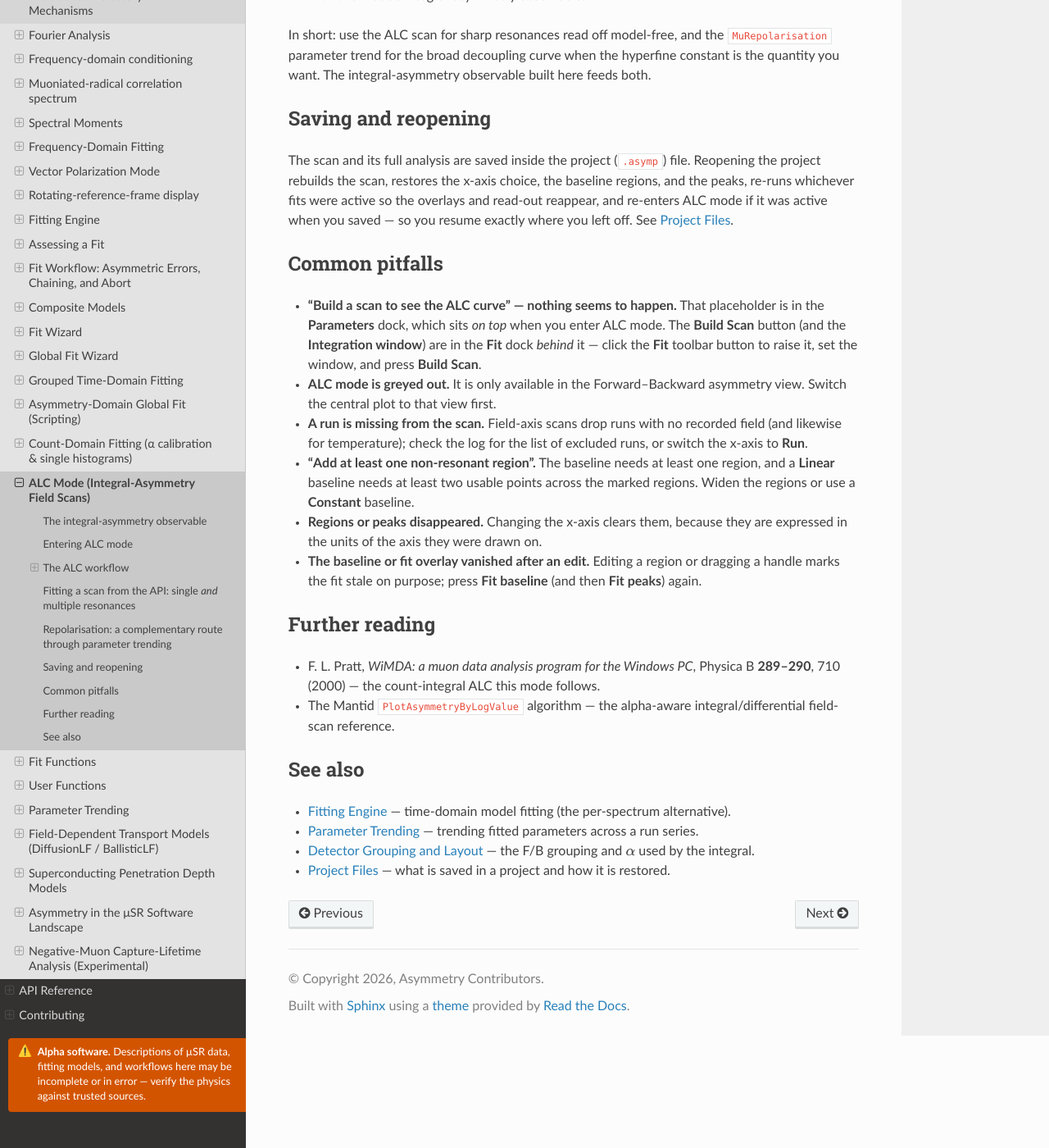
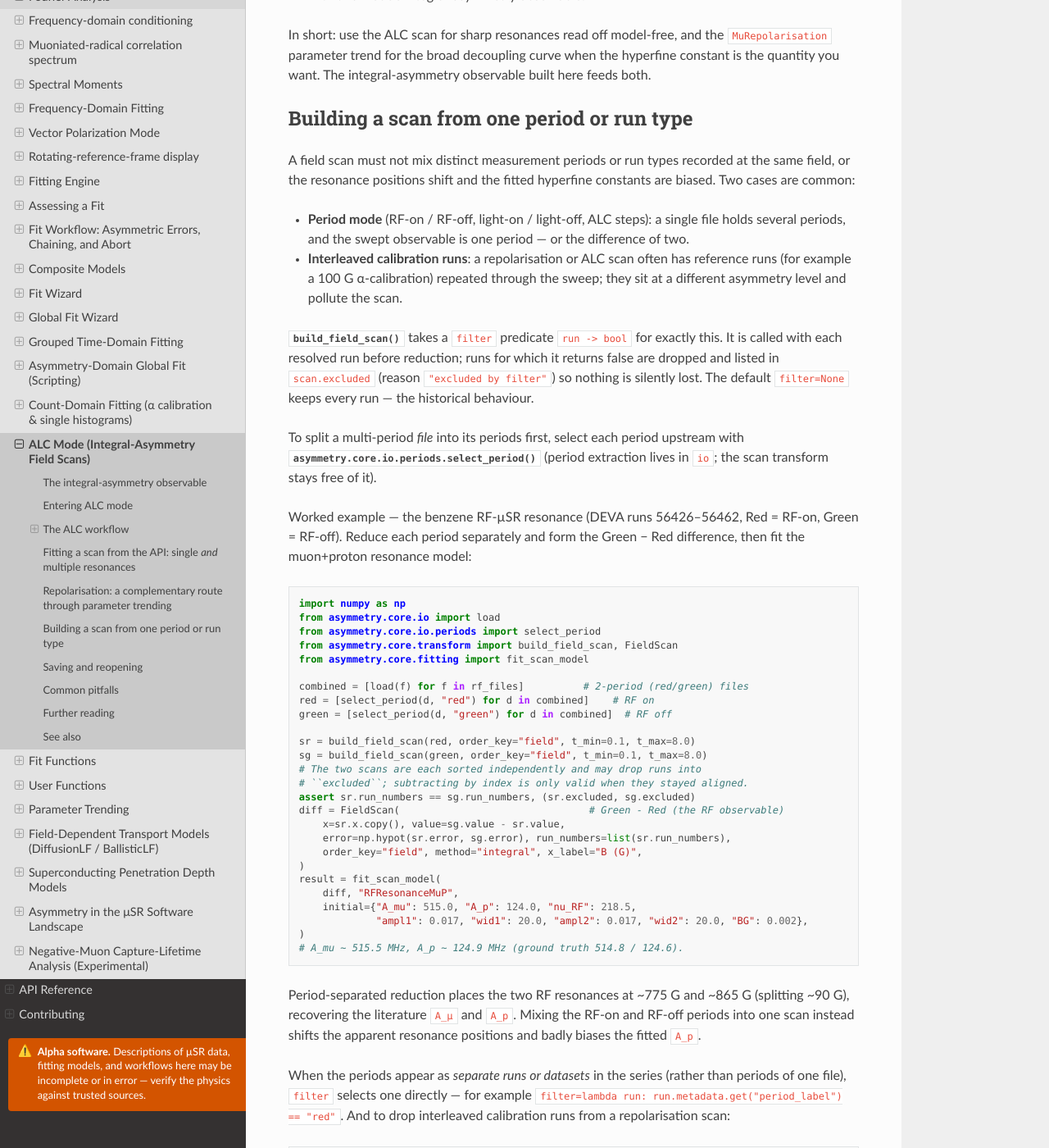
Before and after one commit to BenHuddart/asymmetry, a Sphinx documentation site: the page built from docs/user_guide/alc_mode.rst, in a window 1280 px wide and 1400 px high, scrolled down 5156 px. Shown: the whole window at 82% size. Built offline with Sphinx 7.4.7 and the Read the Docs theme 3.1.0, drawn with Linux system fonts in a browser that asks for light colours; some of the changed text lies outside the part shown.

Commit message:
Add period/run-type filter to build_field_scan (#85)
A field scan must not mix distinct measurement periods or run types
recorded at the same field — doing so shifts resonance positions and
biases the fitted hyperfine constants. In the benzene RF-µSR example,
mixing RF-on/RF-off periods drives the extracted A_p far from the
ground-truth 124.6 MHz; a repolarisation scan is similarly polluted by
interleaved 100 G α-calibration runs sitting at a different asymmetry
level than the signal runs.

`build_field_scan` gains an optional `filter` predicate (`run -> bool`),
applied to each resolved Run before reduction. Runs for which it returns
false are dropped and recorded in `scan.excluded` (reason
"excluded by filter") so nothing is silently lost; a predicate that
raises excludes only that run. Default `filter=None` keeps every run —
byte-for-byte the historical behaviour.

A general predicate (rather than a `period=` selector) keeps the layering
invariant intact: `transform` must not import `asymmetry.core.io`, so
in-file period extraction stays upstream via
`asymmetry.core.io.periods.select_period`, documented with a worked
benzene-RF snippet in alc_mode.rst.

Validated against the benzene RF corpus (DEVA runs 56426–56462): the
period-separated Green−Red difference scan resolves the two RF resonances
at ~775 G and ~865 G and fits to A_µ = 515.5 MHz, A_p = 124.9 MHz
(ground truth 514.8 / 124.6 MHz).

Co-authored-by: Claude Opus 4.8 (1M context) <noreply@anthropic.com>

```diff
--- a/docs/user_guide/alc_mode.rst
+++ b/docs/user_guide/alc_mode.rst
@@ -265,6 +265,78 @@ In short: use the ALC scan for sharp resonances read off model-free, and the
 hyperfine constant is the quantity you want. The integral-asymmetry observable
 built here feeds both.
 
+Building a scan from one period or run type
+-------------------------------------------
+
+A field scan must not mix distinct measurement periods or run types recorded at
+the same field, or the resonance positions shift and the fitted hyperfine
+constants are biased. Two cases are common:
+
+* **Period mode** (RF-on / RF-off, light-on / light-off, ALC steps): a single
+  file holds several periods, and the swept observable is one period — or the
+  difference of two.
+* **Interleaved calibration runs**: a repolarisation or ALC scan often has
+  reference runs (for example a 100 G α-calibration) repeated through the sweep;
+  they sit at a different asymmetry level and pollute the scan.
+
+:func:`~asymmetry.core.transform.build_field_scan` takes a ``filter`` predicate
+``run -> bool`` for exactly this. It is called with each resolved run before
+reduction; runs for which it returns false are dropped and listed in
+``scan.excluded`` (reason ``"excluded by filter"``) so nothing is silently lost.
+The default ``filter=None`` keeps every run — the historical behaviour.
+
+To split a multi-period *file* into its periods first, select each period
+upstream with :func:`asymmetry.core.io.periods.select_period`
+(period extraction lives in ``io``; the scan transform stays free of it).
+
+Worked example — the benzene RF-µSR resonance (DEVA runs 56426–56462, Red =
+RF-on, Green = RF-off). Reduce each period separately and form the Green − Red
+difference, then fit the muon+proton resonance model:
+
+.. code-block:: python
+
+   import numpy as np
+   from asymmetry.core.io import load
+   from asymmetry.core.io.periods import select_period
+   from asymmetry.core.transform import build_field_scan, FieldScan
+   from asymmetry.core.fitting import fit_scan_model
+
+   combined = [load(f) for f in rf_files]          # 2-period (red/green) files
+   red = [select_period(d, "red") for d in combined]    # RF on
+   green = [select_period(d, "green") for d in combined]  # RF off
+
+   sr = build_field_scan(red, order_key="field", t_min=0.1, t_max=8.0)
+   sg = build_field_scan(green, order_key="field", t_min=0.1, t_max=8.0)
+   # The two scans are each sorted independently and may drop runs into
+   # ``excluded``; subtracting by index is only valid when they stayed aligned.
+   assert sr.run_numbers == sg.run_numbers, (sr.excluded, sg.excluded)
+   diff = FieldScan(                                # Green - Red (the RF observable)
+       x=sr.x.copy(), value=sg.value - sr.value,
+       error=np.hypot(sr.error, sg.error), run_numbers=list(sr.run_numbers),
+       order_key="field", method="integral", x_label="B (G)",
+   )
+   result = fit_scan_model(
+       diff, "RFResonanceMuP",
+       initial={"A_mu": 515.0, "A_p": 124.0, "nu_RF": 218.5,
+                "ampl1": 0.017, "wid1": 20.0, "ampl2": 0.017, "wid2": 20.0, "BG": 0.002},
+   )
+   # A_mu ~ 515.5 MHz, A_p ~ 124.9 MHz (ground truth 514.8 / 124.6).
+
+Period-separated reduction places the two RF resonances at ~775 G and ~865 G
+(splitting ~90 G), recovering the literature ``A_µ`` and ``A_p``. Mixing the
+RF-on and RF-off periods into one scan instead shifts the apparent resonance
+positions and badly biases the fitted ``A_p``.
+
+When the periods appear as *separate runs or datasets* in the series (rather
+than periods of one file), ``filter`` selects one directly — for example
+``filter=lambda run: run.metadata.get("period_label") == "red"``. And to drop
+interleaved calibration runs from a repolarisation scan::
+
+   scan = build_field_scan(
+       runs, order_key="field",
+       filter=lambda run: run.run_number not in calibration_run_numbers,
+   )
+
 Saving and reopening
 --------------------
 
```
Also changed, not shown: 2 other files.
